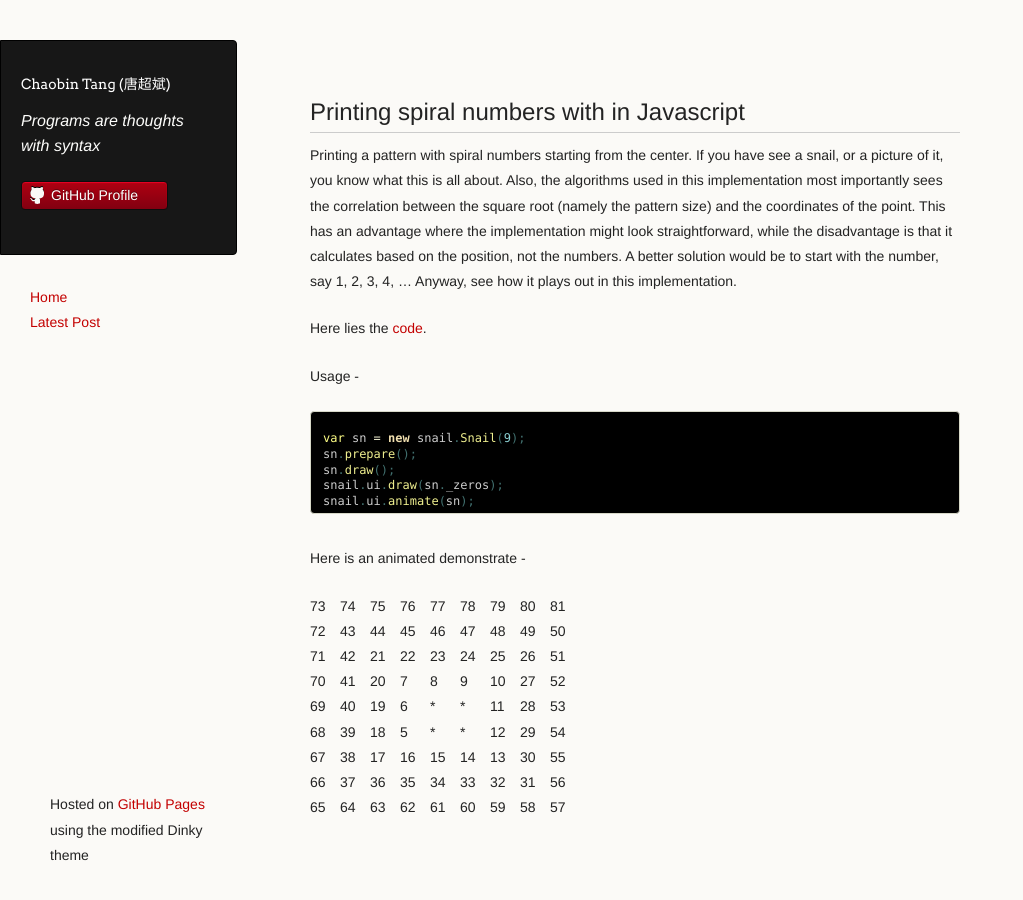
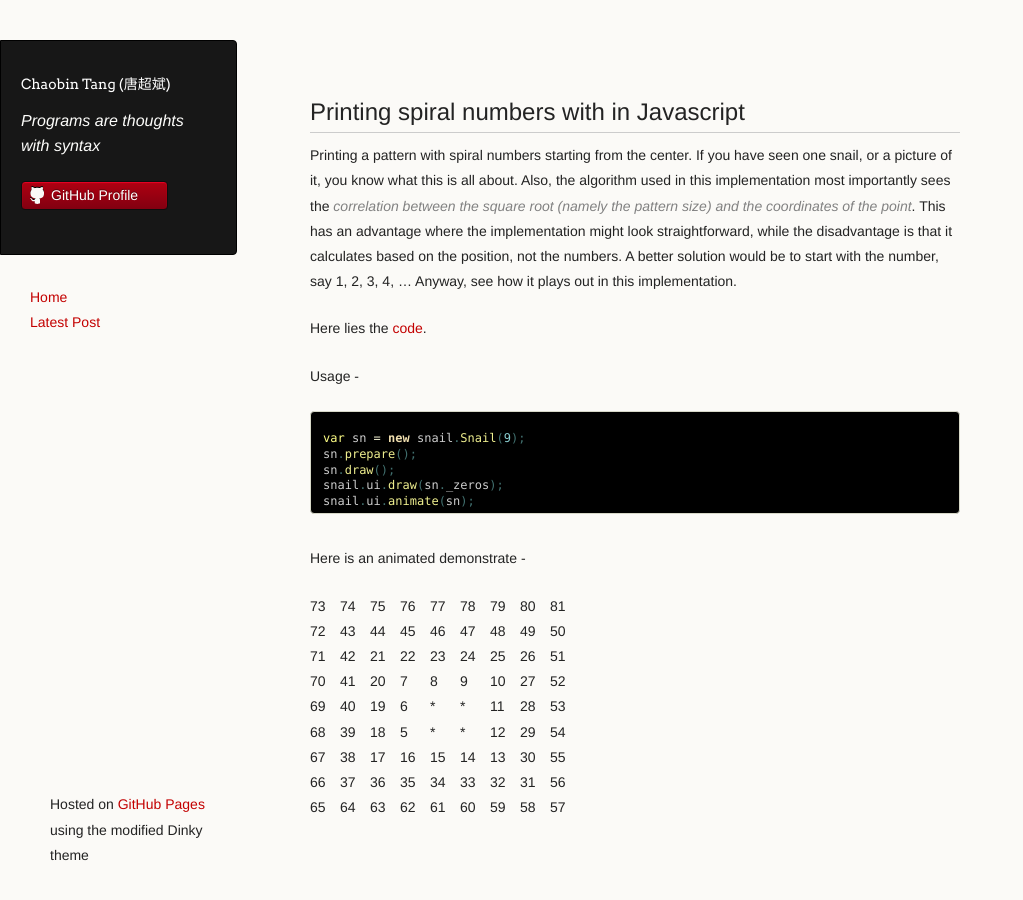
Before and after one commit to chaobin/chaobin.github.io, a Jekyll site: the page built from _posts/2013-05-30-printing-spiral-numbers-with-js.markdown, in a window 1280 px wide. Shown: the whole page, without its empty margins (0-1023 px from the left). Built offline with Jekyll 4.4.1, drawn with Linux system fonts in a browser that asks for light colours; Markdown is read by kramdown in place of the engine named in the settings.

Commit message:
REV: Typo in doc.

```diff
--- a/_posts/2013-05-30-printing-spiral-numbers-with-js.markdown
+++ b/_posts/2013-05-30-printing-spiral-numbers-with-js.markdown
@@ -3,11 +3,10 @@ layout: post
 type: post
 title: Printing spiral numbers with in Javascript
 tags: algorithm, javascript, number, game
-description: Printing a pattern with spiral numbers starting from the center. If you have see a snail, or a picture of it, you know what this is all about. Also, the algorithms used in this implementation most importantly sees the correlation between the square root (namely the pattern size) and the coordinates of the point. This has an advantage where the implementation might look straightforward, while the disadvantage is that it calculates based on the position, not the numbers. A better solution would be to start with the number, say 1, 2, 3, 4, ... Anyway, see how it plays out in this implementation.
+description: Printing a pattern with spiral numbers starting from the center. If you have seen one snail, or a picture of it, you know what this is all about. Also, the algorithm used in this implementation most importantly sees the correlation between the square root (namely the pattern size) and the coordinates of the point. This has an advantage where the implementation might look straightforward, while the disadvantage is that it calculates based on the position, not the numbers. A better solution would be to start with the number, say 1, 2, 3, 4, ... Anyway, see how it plays out in this implementation.
 ---
 
-Printing a pattern with spiral numbers starting from the center. If you have see a snail, or a picture of it, you know what this is all about. Also, the algorithms used in this implementation most importantly sees the correlation between the
-square root (namely the pattern size) and the coordinates of the point. This has an advantage where the implementation might look straightforward, while the disadvantage is that it calculates based on the position, not the numbers. A better solution would be to start with the number, say 1, 2, 3, 4, ... Anyway, see how it plays out in this implementation.
+Printing a pattern with spiral numbers starting from the center. If you have seen one snail, or a picture of it, you know what this is all about. Also, the algorithm used in this implementation most importantly sees the *correlation between the square root (namely the pattern size) and the coordinates of the point*. This has an advantage where the implementation might look straightforward, while the disadvantage is that it calculates based on the position, not the numbers. A better solution would be to start with the number, say 1, 2, 3, 4, ... Anyway, see how it plays out in this implementation.
 
 Here lies the [code](https://github.com/chaobin/snail "snail").
 
```
